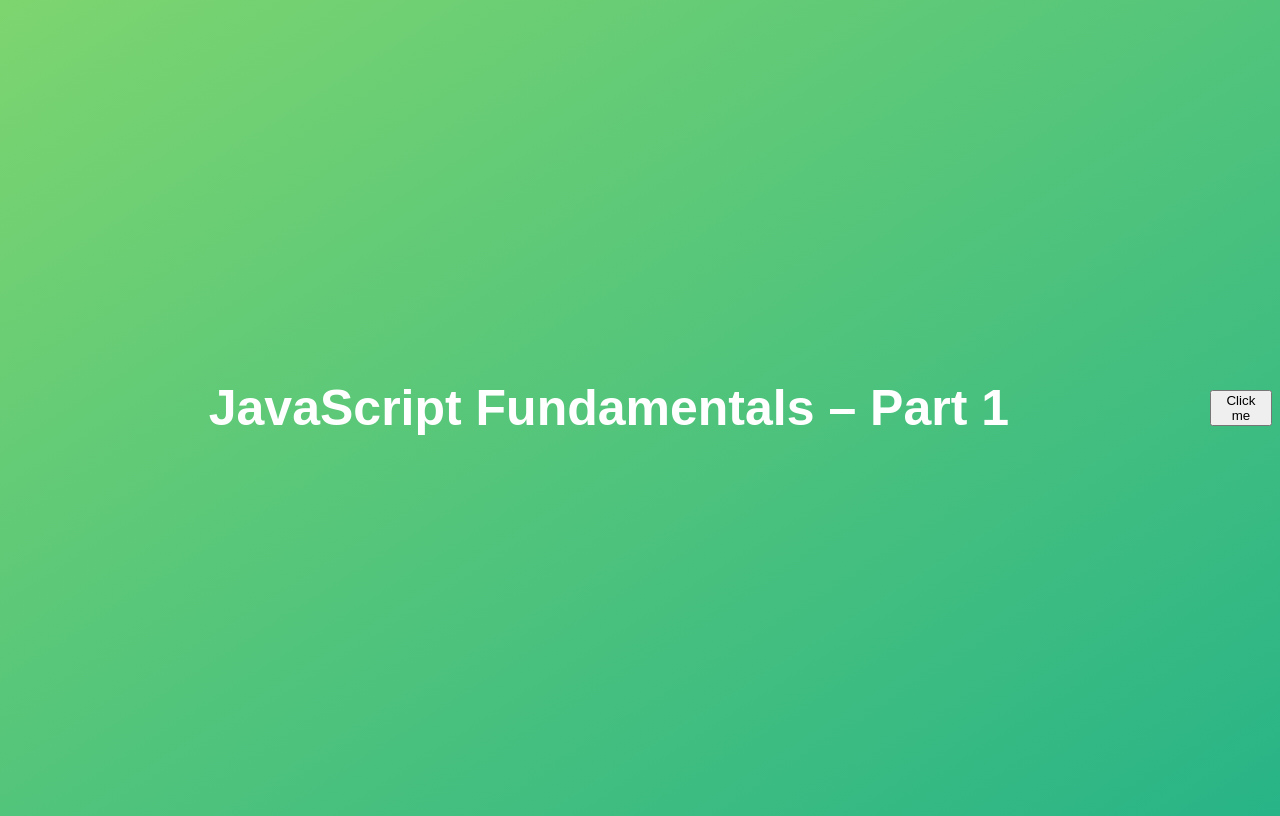
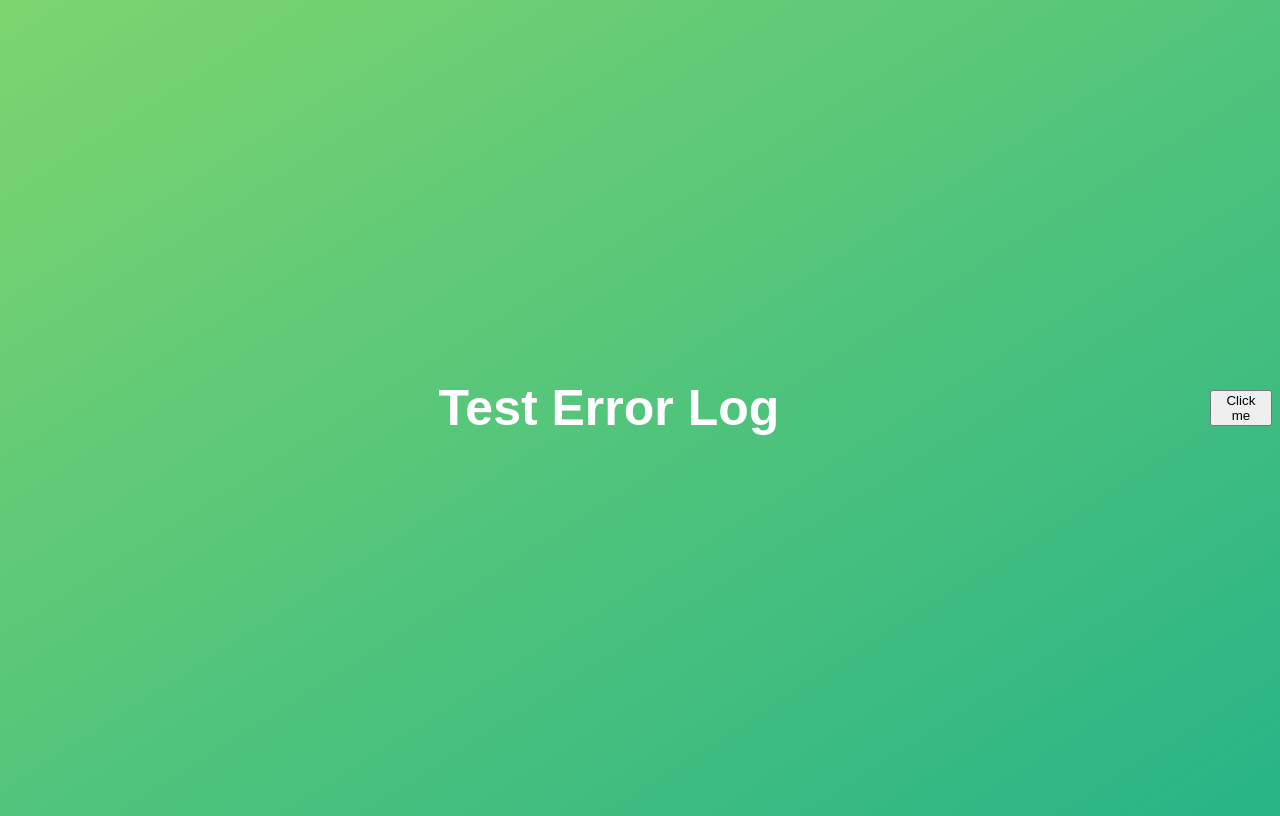
Before and after one commit to jie10/CEB-Analytics-Log, a plain HTML site: page index.html in a window 1280 px wide. Drawn offline with Linux system fonts and the light colour scheme.

Commit message:
update index

```diff
--- a/index.html
+++ b/index.html
@@ -83,7 +83,7 @@
             width="0"></iframe>
 </noscript>
 <!-- End Google Tag Manager (noscript) -->
-<h1>JavaScript Fundamentals – Part 1</h1>
+<h1>Test Error Log</h1>
 <button onclick="myFunction()">Click me</button>
 <script src="script.js"></script>
 </body>
```
